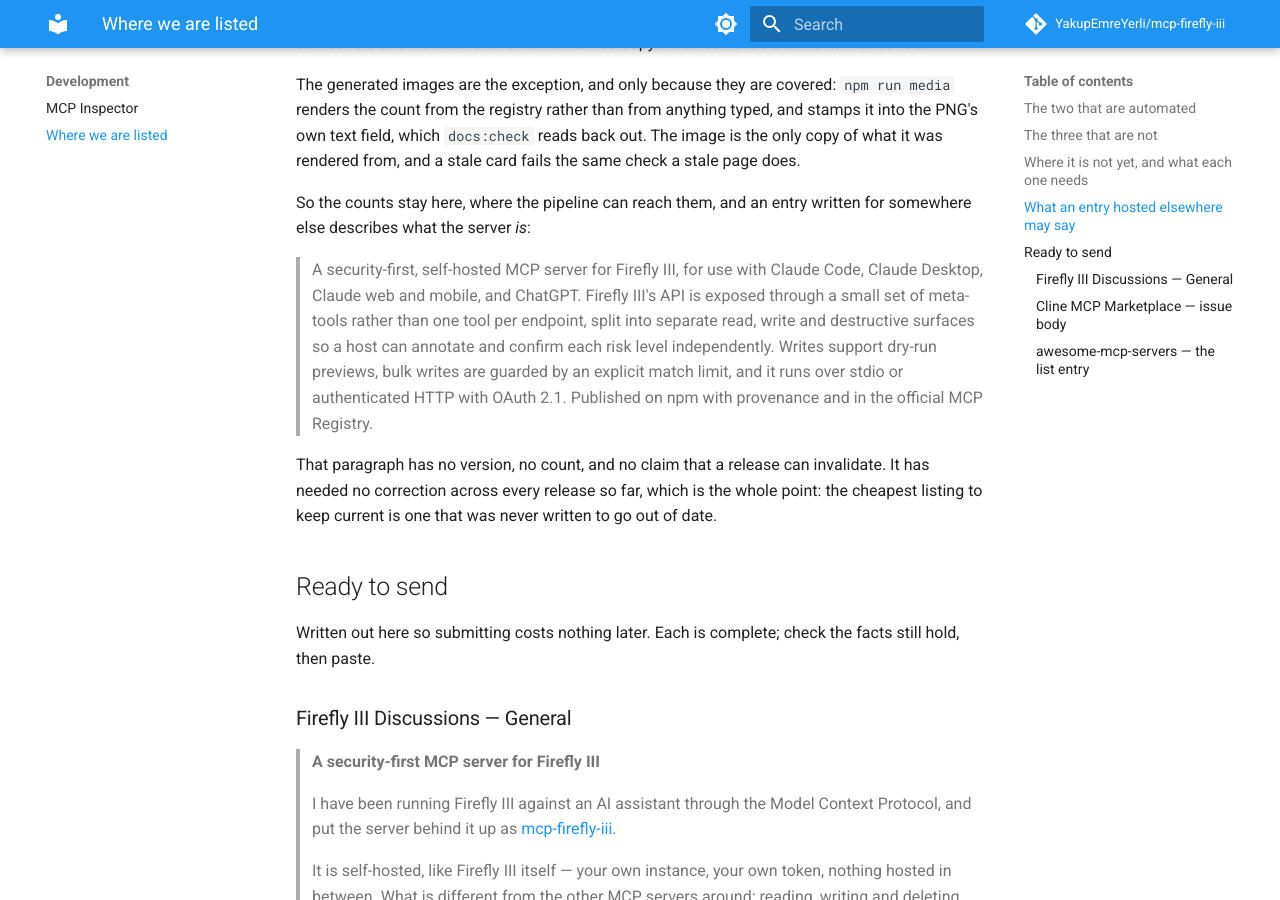
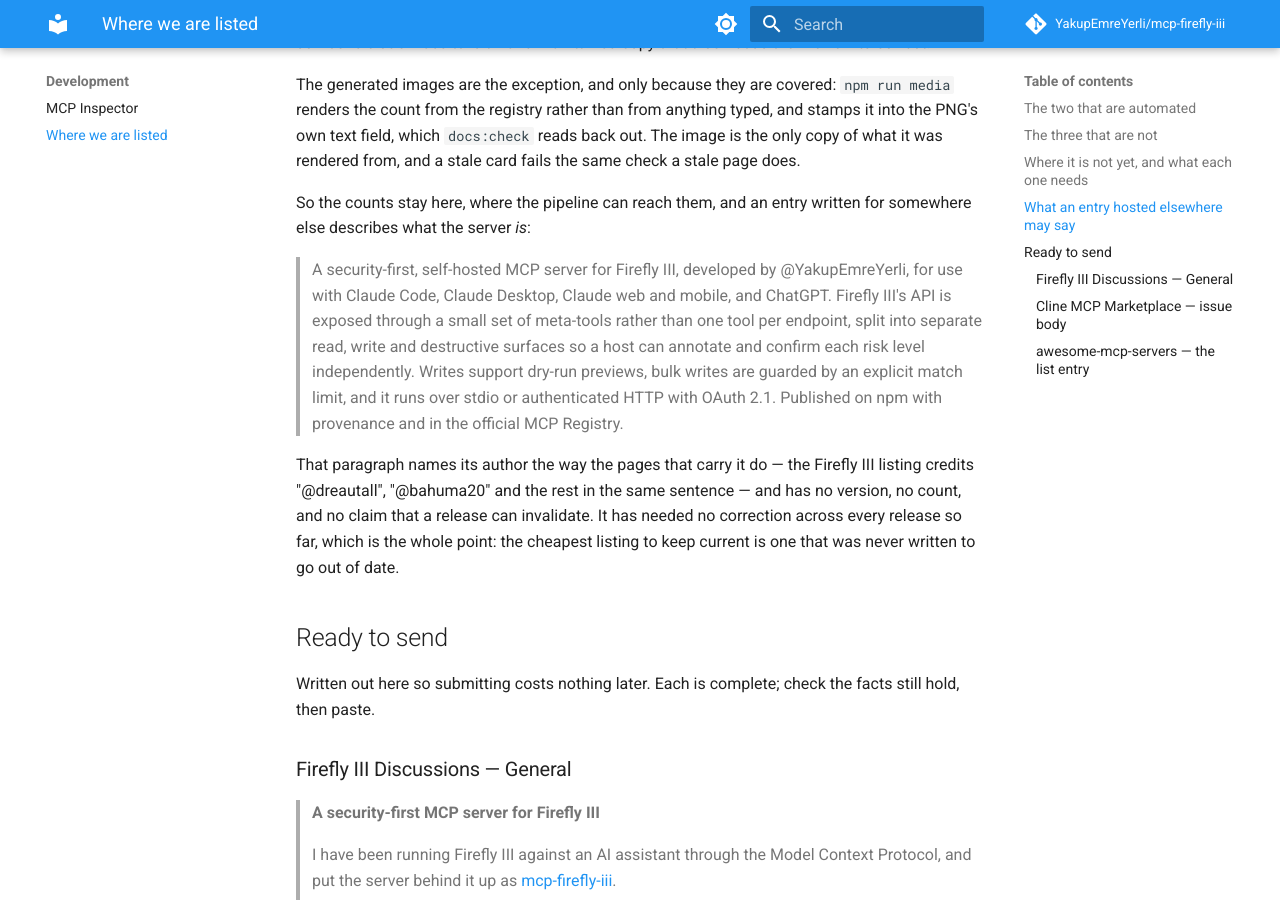
Before and after one commit to YakupEmreYerli/mcp-firefly-iii, an MkDocs documentation site: the page built from docs/development/listings.md, in a window 1280 px wide and 900 px high, scrolled down 2280 px. Built offline with MkDocs 1.6.1 and Material for MkDocs 9.7.7, drawn with Linux system fonts in a browser that asks for light colours; comment, search, counter and statistics services are not loaded; the version menu is left out.

Commit message:
docs: name the author in the blurb sent to other people's pages
The Firefly III listing credits "@dreautall", "@bahuma20" and the rest inside
the sentence, and the paragraph written for those pages did not say who wrote
this one. It does now, in the form the pages that will carry it already use.

```diff
--- a/docs/development/listings.md
+++ b/docs/development/listings.md
@@ -80,16 +80,18 @@ card fails the same check a stale page does.
 So the counts stay here, where the pipeline can reach them, and an entry
 written for somewhere else describes what the server *is*:
 
-> A security-first, self-hosted MCP server for Firefly III, for use with Claude
-> Code, Claude Desktop, Claude web and mobile, and ChatGPT. Firefly III's API is
-> exposed through a small set of meta-tools rather than one tool per endpoint,
-> split into separate read, write and destructive surfaces so a host can
-> annotate and confirm each risk level independently. Writes support dry-run
-> previews, bulk writes are guarded by an explicit match limit, and it runs over
-> stdio or authenticated HTTP with OAuth 2.1. Published on npm with provenance
-> and in the official MCP Registry.
+> A security-first, self-hosted MCP server for Firefly III, developed by
+> @YakupEmreYerli, for use with Claude Code, Claude Desktop, Claude web and
+> mobile, and ChatGPT. Firefly III's API is exposed through a small set of
+> meta-tools rather than one tool per endpoint, split into separate read, write
+> and destructive surfaces so a host can annotate and confirm each risk level
+> independently. Writes support dry-run previews, bulk writes are guarded by an
+> explicit match limit, and it runs over stdio or authenticated HTTP with
+> OAuth 2.1. Published on npm with provenance and in the official MCP Registry.
 
-That paragraph has no version, no count, and no claim that a release can
+That paragraph names its author the way the pages that carry it do — the
+Firefly III listing credits "@dreautall", "@bahuma20" and the rest in the same
+sentence — and has no version, no count, and no claim that a release can
 invalidate. It has needed no correction across every release so far, which is
 the whole point: the cheapest listing to keep current is one that was never
 written to go out of date.
```
